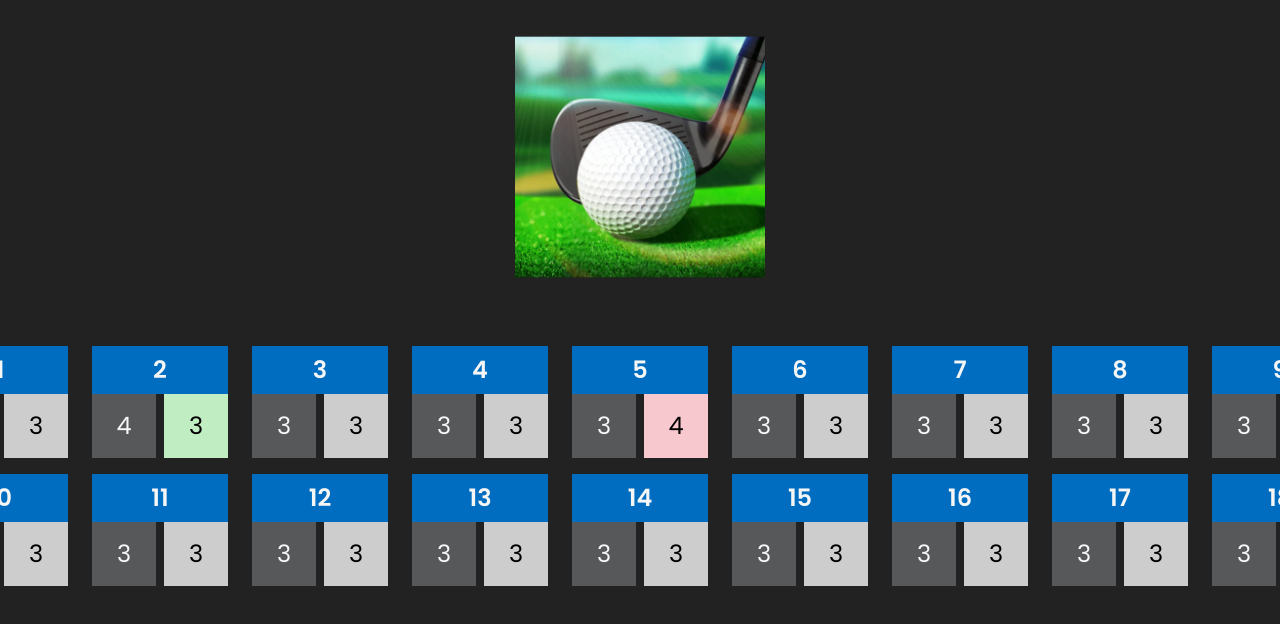
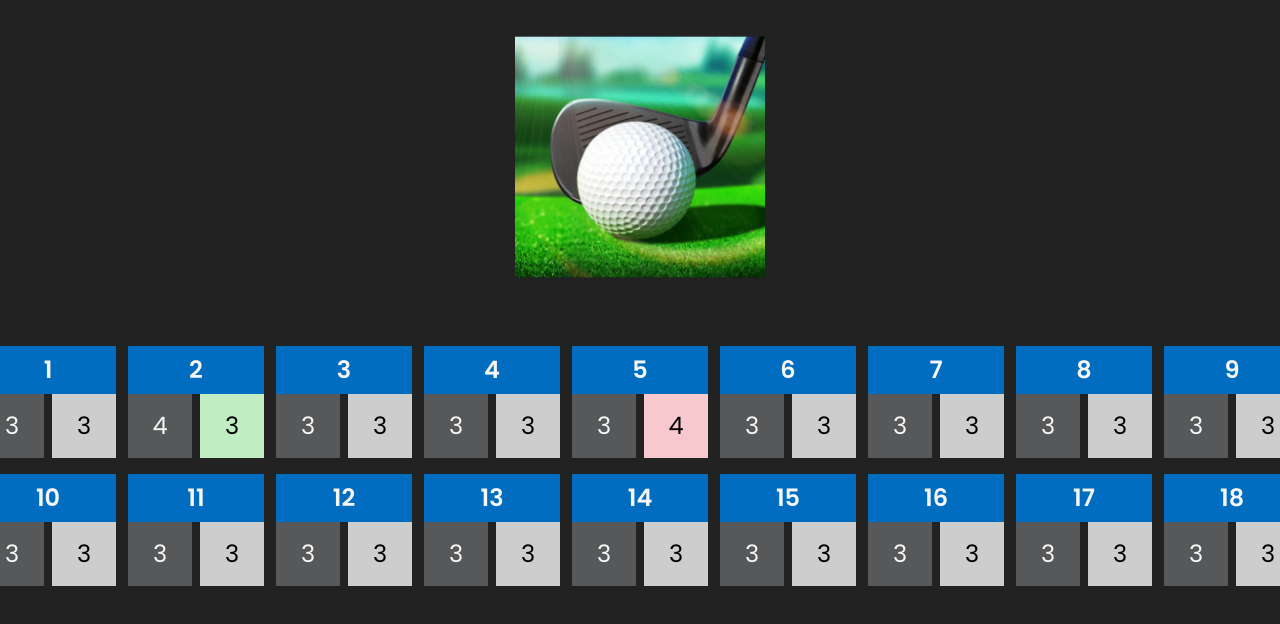
Before and after one commit to briantweed/golf-buddy, a Next.js app: page / in a window 1280 px wide. Shown: the top 624 px of the page. Built offline with nearby package versions, Linux system fonts and the light colour scheme.

Commit message:
init commit

```diff
--- a/src/pages/index.js
+++ b/src/pages/index.js
@@ -14,7 +14,7 @@ const Page = () => {
 
             <section className={"flex items-center justify-center pt-8 pb-4"}>
                 <div>
-                    <div className={"flex gap-6"}>
+                    <div className={"flex gap-3"}>
                         <div>
                             <div className={"text-center font-semibold bg-lightBlue p-2"}>1</div>
                             <div className={"flex gap-2"}>
@@ -84,7 +84,7 @@ const Page = () => {
 
             <section className={"flex items-center justify-center pb-8"}>
                 <div>
-                    <div className={"flex gap-6"}>
+                    <div className={"flex gap-3"}>
                         <div>
                             <div className={"text-center font-semibold bg-lightBlue p-2"}>10</div>
                             <div className={"flex gap-2"}>
```
